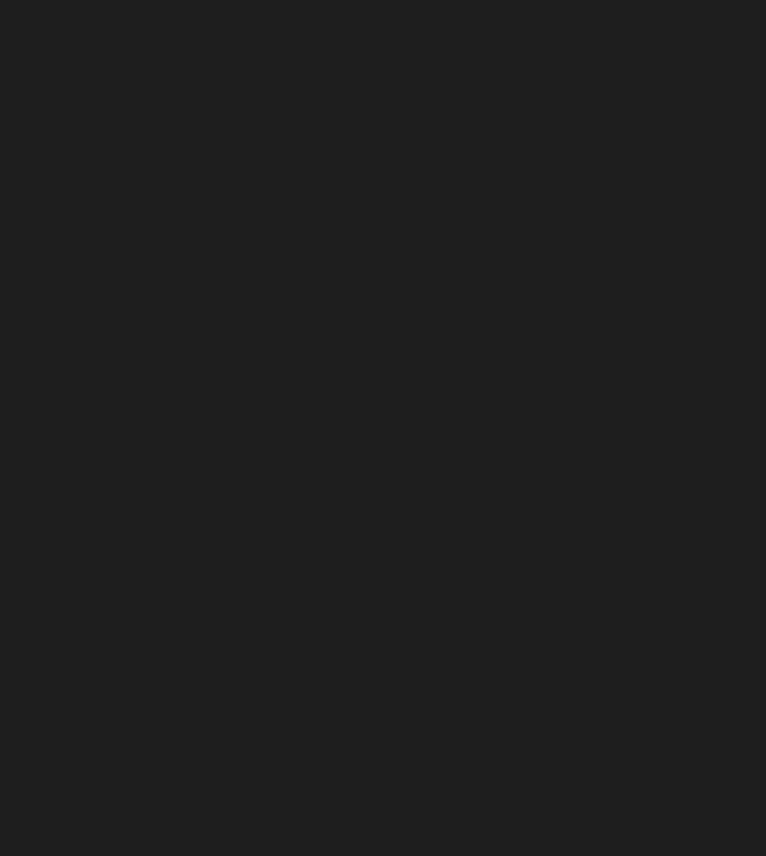
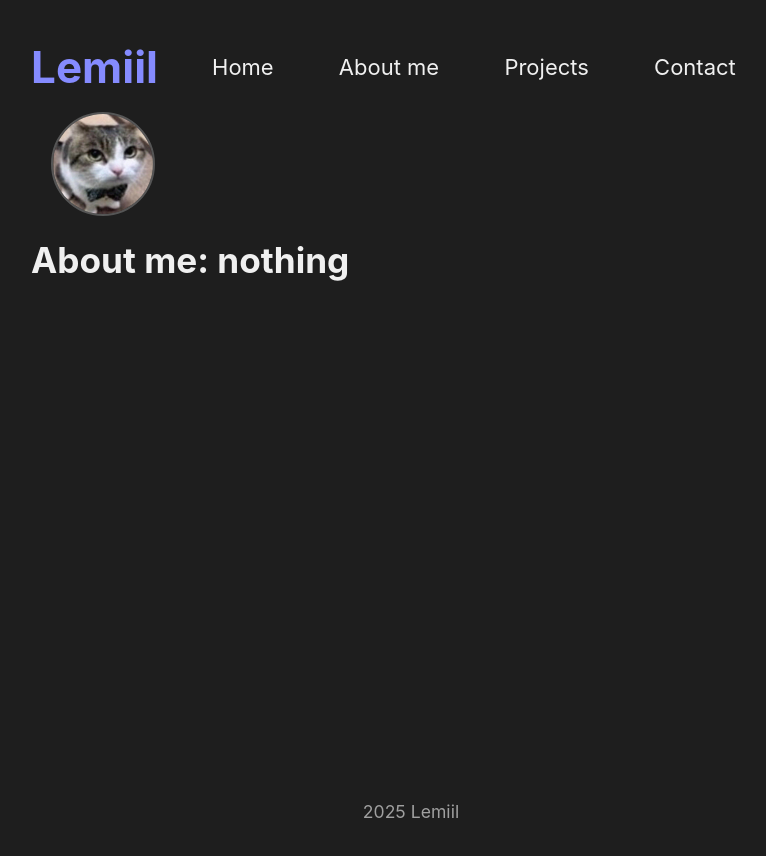
Before and after one commit to lemiil/lemiil-fun, a Vue app: page /contact in a window 1280 px wide. Before the commit this address had no page. Shown: the top 856 px of the page, without its empty margins (229-995 px from the left). Built offline with nearby package versions, Linux system fonts and the light colour scheme.

Commit message:
major css update

```diff
--- a/index.html
+++ b/index.html
@@ -5,7 +5,7 @@
   <meta charset="UTF-8" />
   <link rel="icon" type="image/svg+xml" href="/pablo.png" sizes="any" />
   <meta name="viewport" content="width=device-width, initial-scale=1.0" />
-  <title>undefined - Lemiil</title>
+  <title>Lemiil</title>
 </head>
 
 <body>
--- a/src/router.js
+++ b/src/router.js
@@ -1,12 +1,15 @@
 import { createRouter, createWebHistory } from 'vue-router'
 import Home from './views/Home.vue'
 import About from './views/About.vue'
+import Projects from './views/Projects.vue'
+import Contact from './views/Contact.vue'
+
 
 const routes = [
-    { path: '/', name: 'home', component: Home },
-    { path: '/about', name: 'about', component: About }
-    // { path: '/projects', name: 'projects', component: Projects },
-    // { path: '/contact', name: 'contact', component: Contact }
+    { path: '/', name: 'Home', component: Home },
+    { path: '/about', name: 'About', component: About },
+    { path: '/projects', name: 'Projects', component: Projects },
+    { path: '/contact', name: 'Contact', component: Contact },
 ]
 
 const router = createRouter({
@@ -14,4 +17,9 @@ const router = createRouter({
     routes
 })
 
+router.beforeEach((to, from, next) => {
+    document.title = to.name;
+    next();
+});
+
 export default router
--- a/src/style.css
+++ b/src/style.css
@@ -10,6 +10,34 @@
   --transition: all 0.3s ease;
 }
 
+.row {
+  display: flex;
+  align-items: center;
+}
+
+.space {
+  flex: 1;
+}
+
+.avatar {
+  width: 100px;
+  height: 100px;
+  border-radius: 50%;
+  border: 2px solid #555;
+  margin-left: 20px;
+  display: flex;
+  justify-content: flex-end;
+  align-items: flex-end;
+  color: #555;
+  background-color: #333;
+}
+
+.avatar img {
+  width: 100%;
+  height: 100%;
+  border-radius: inherit;
+  object-fit: cover;
+}
 
 body {
   font-family: var(--font-family);
@@ -29,46 +57,49 @@ body {
   padding: 20px;
 }
 
-
-header {
-  margin-bottom: 30px;
+.row {
+  display: flex;
+  flex-wrap: wrap;
+  align-items: center;
+  justify-content: space-between;
+  gap: 1rem;
 }
 
 header h1 {
-  font-size: 2.5em;
-  margin-bottom: 10px;
   color: var(--accent-color);
-}
-
-header .subtitle {
-  font-size: 1em;
-  color: #a0a0a0;
+  font-size: clamp(1.5rem, 4vw, 2.5rem);
+  margin: 0;
+  flex: 1 1 auto;
 }
 
 .nav {
   display: flex;
-  gap: 20px;
-  margin-bottom: 30px;
+  flex-wrap: wrap;
+  gap: 1rem;
+  flex: 2 1 auto;
 }
 
 .nav a {
-  display: inline-block;
-  padding: 10px 20px;
+  color: var(--text-color);
   text-decoration: none;
-  color: var(--text-color);
-  border-radius: var(--border-radius);
-  background-color: var(--card-bg);
-  transition: var(--transition);
+  font-size: clamp(1rem, 2vw, 1.25rem);
+  padding: 0.5rem 1rem;
+  transition: 0.2s;
 }
 
 .nav a:hover {
-  background-color: var(--accent-color);
-  color: var(--bg-color);
+  color: var(--accent-color);
 }
 
-.router-link-active {
-  background-color: var(--accent-color);
-  color: var(--bg-color);
+.avatar {
+  flex: 0 0 auto;
+  max-width: 100px;
+}
+
+.avatar img {
+  max-width: 100%;
+  height: auto;
+  border-radius: 50%;
 }
 
 .grid {
@@ -90,10 +121,9 @@ header .subtitle {
 }
 
 footer {
-  min-height: 50px;
-  text-align: center;
   color: #a0a0a0;
-  font-size: 0.9em;
+  display: flex;
+  justify-content: center;
 }
 
 @media (min-width: 768px) {
@@ -106,3 +136,19 @@ footer {
     gap: 30px;
   }
 }
+
+@media (max-width: 768px) {
+  .row {
+    flex-direction: column;
+    align-items: center;
+    text-align: center;
+  }
+
+  .nav {
+    justify-content: center;
+  }
+
+  .avatar {
+    margin-top: 1rem;
+  }
+}
--- /dev/null
+++ b/src/views/Contact.vue
@@ -0,0 +1,10 @@
+<script setup>
+import layout from './Layout.vue';
+</script>
+
+<template>
+    <layout>
+        <h1>About me: nothing</h1>
+    </layout>
+
+</template>
--- a/src/views/Layout.vue
+++ b/src/views/Layout.vue
@@ -1,28 +1,30 @@
 <template>
     <div id="app">
+        <header>
+            <div class="row">
+                <h1>Lemiil</h1>
                 <nav class="nav">
-            <router-link :to="{ name: 'home' }">
+                    <router-link :to="{ name: 'Home' }">
                         Home
                     </router-link>
-            <router-link :to="{ name: 'about' }">
+                    <router-link :to="{ name: 'About' }">
                         About me
                     </router-link>
-            <router-link :to="{ name: 'about' }">
-                About me
+                    <router-link :to="{ name: 'Projects' }">
+                        Projects
                     </router-link>
-            <router-link :to="{ name: 'about' }">
-                About me
+                    <router-link :to="{ name: 'Contact' }">
+                        Contact
                     </router-link>
-            <!-- <router-link :to="{ name: 'projects' }">
-                Projects
-            </router-link> -->
-            <!-- <a href="#">Skills</a>
-            <a href="#">Contact</a> -->
                 </nav>
-        <header>
-            <h1>Lemiil</h1>
-            <p class="subtitle">Web Developer</p>
+
+                <div class="avatar">
+                    <img src="/src/assets/pablofullhd.jpg">
+                </div>
+            </div>
         </header>
+
+
         <main class="main-content">
             <slot />
         </main>
--- /dev/null
+++ b/src/views/Projects.vue
@@ -0,0 +1,10 @@
+<script setup>
+import layout from './Layout.vue';
+</script>
+
+<template>
+    <layout>
+        <h1>About me: nothing</h1>
+    </layout>
+
+</template>
```
Also changed, not shown: src/assets/pablofullhd.jpg (added). Lines whose indentation alone changed are shown as unchanged.
